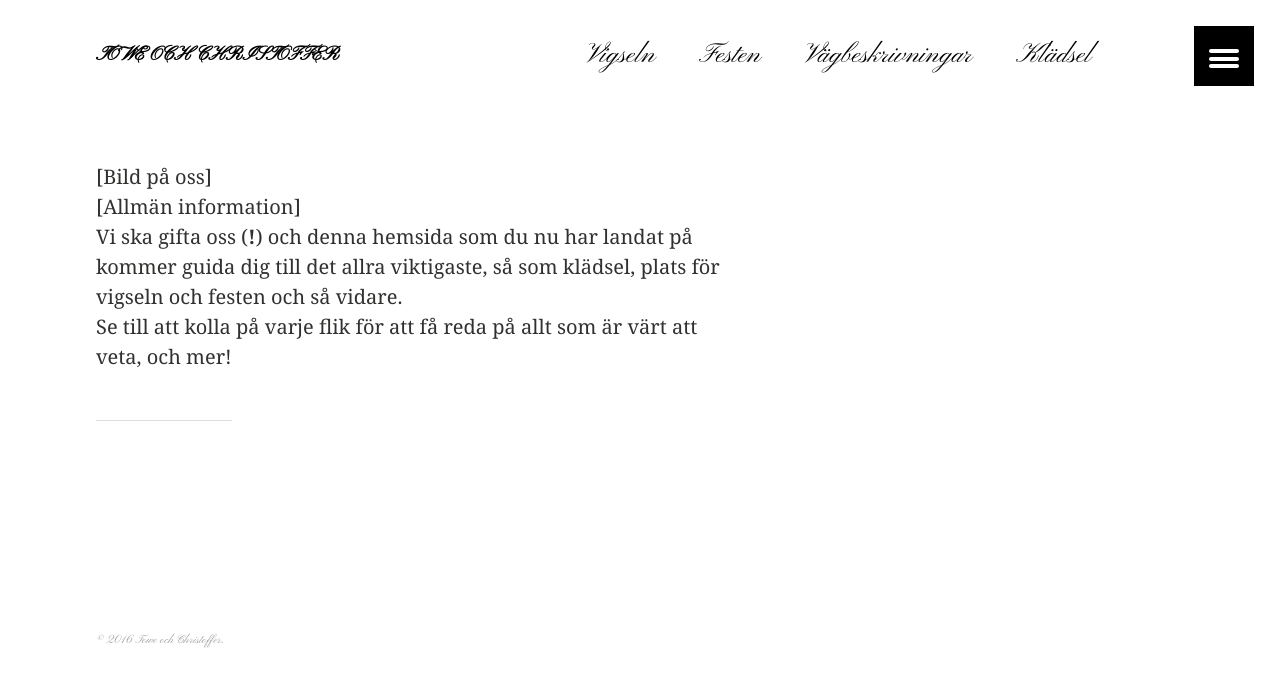
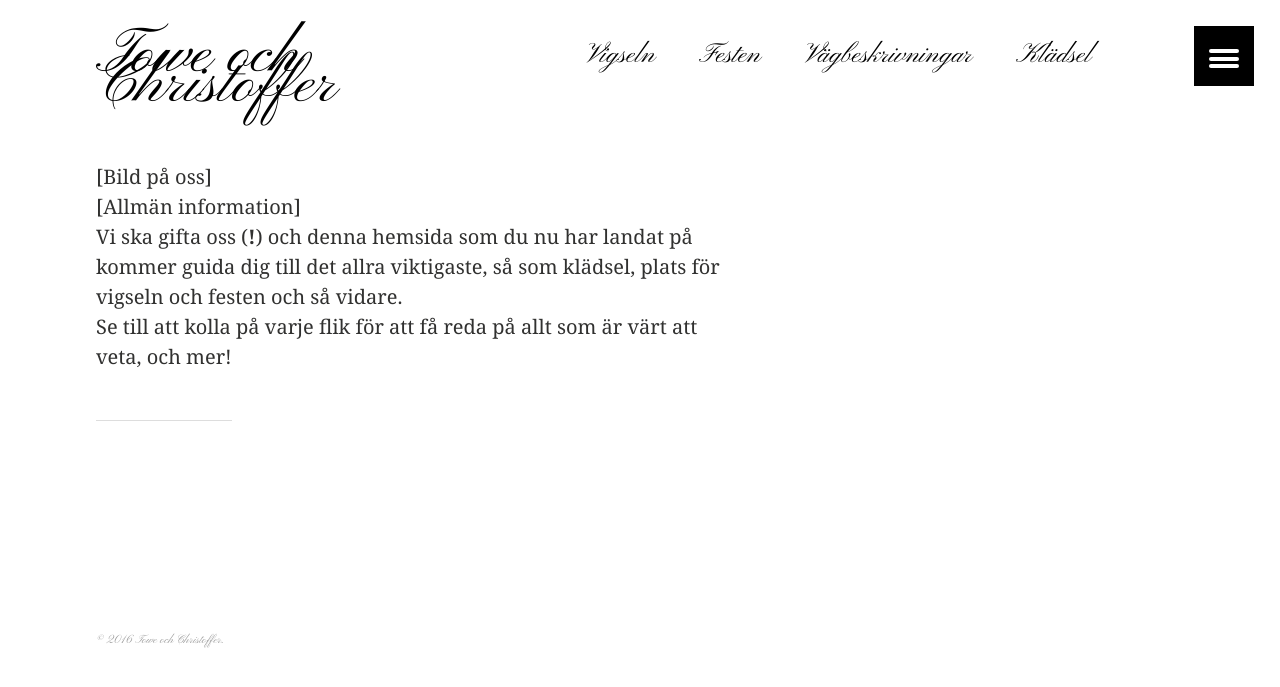
Before and after one commit to toweochchristoffer/wedding-page, a Jekyll site: the page built from index.md, in a window 1280 px wide. Shown: the top 687 px of the page. Built offline with Jekyll 4.4.1, drawn with Linux system fonts in a browser that asks for light colours.

Commit message:
Update _layout.scss

```diff
--- a/_sass/_layout.scss
+++ b/_sass/_layout.scss
@@ -18,15 +18,14 @@
 	@include media($large) {
 		@include span-columns(4);
 	}
+	width: 100%;
 	padding: (.25 * $masthead-height) 0; // fourth the height to center vertically
 	height: $masthead-height;
 	text-decoration: none;
 	color: $black;
 	font-family: $alt-font;
-	font-weight: 700;
-	@include font-size(20,no);
+	font-size:4rem;
 	line-height: .5 * $masthead-height; // half the height to center vertically
-	text-transform: uppercase;
 }
 
 
```
